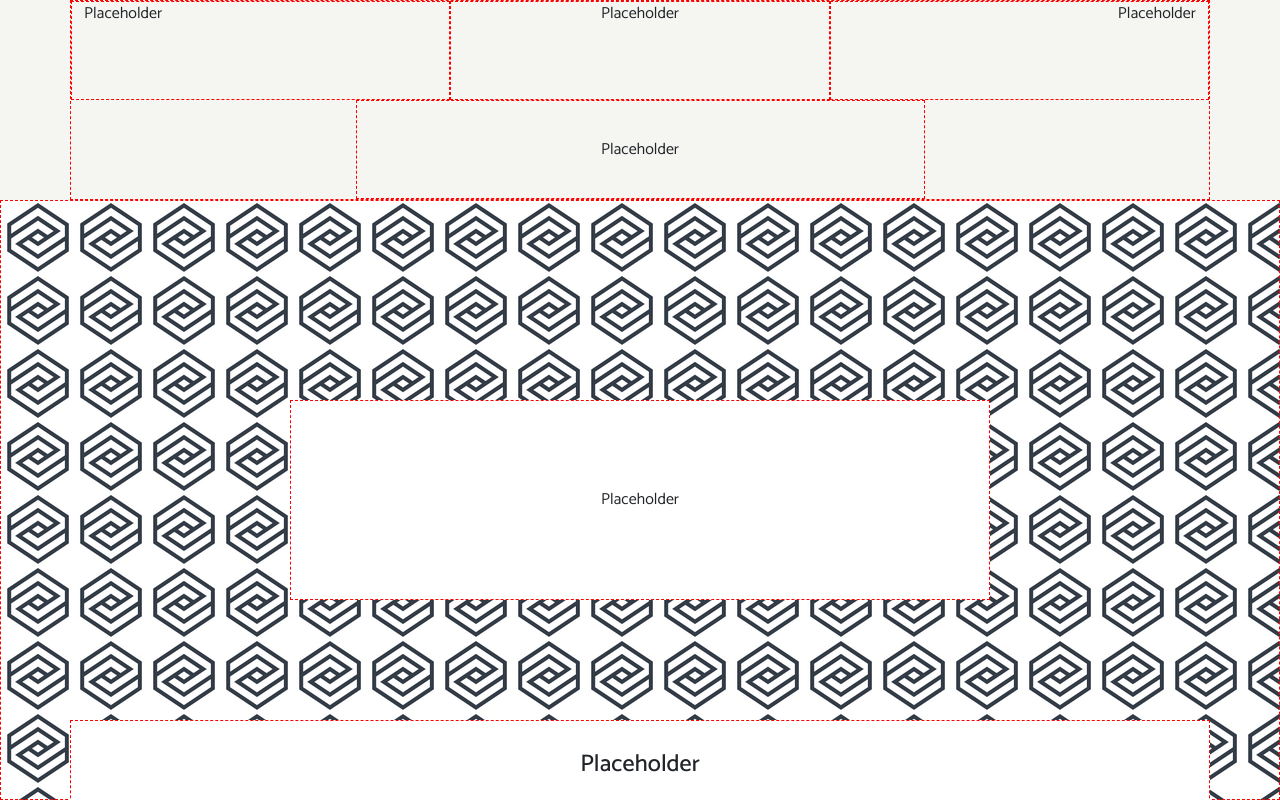
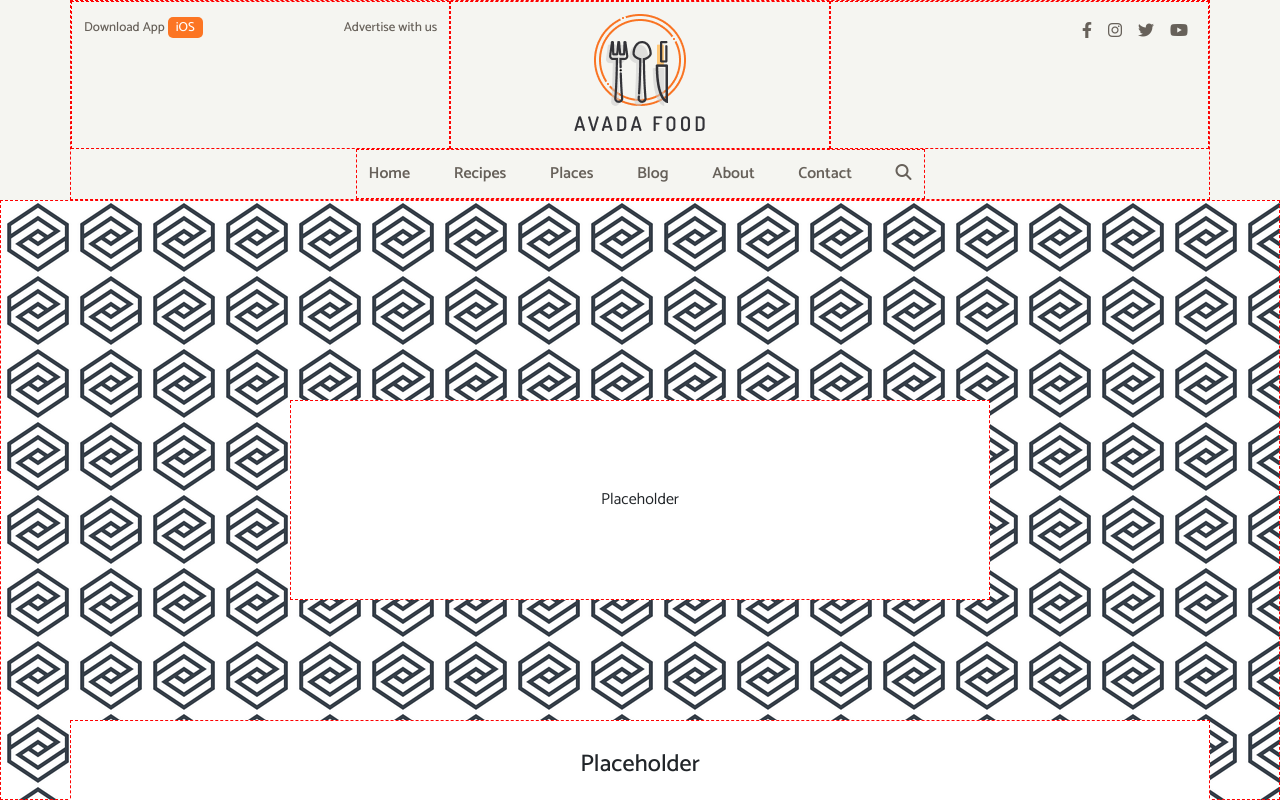
Before and after one commit to NicolaRicci100/proj-html-vuejs, a Vue app: page / in a window 1280 px wide. Shown: the top 800 px of the page. Built offline with nearby package versions, Linux system fonts and the light colour scheme.

Commit message:
AppHeader ultimato

```diff
--- a/src/assets/scss/style.scss
+++ b/src/assets/scss/style.scss
@@ -14,3 +14,8 @@
   margin: 0;
   padding: 0;
 }
+
+a{
+  text-decoration: none;
+  color: $tertiary-color;
+}
--- a/src/components/AppHeader.vue
+++ b/src/components/AppHeader.vue
@@ -1,29 +1,97 @@
 <script>
 export default {
-
+  data() {
+    return {
+      menu: [
+        'Home',
+        'Recipes',
+        'Places',
+        'Blog',
+        'About',
+        'Contact',
+      ]
+    }
+  }
 }
 </script>
 
 <template>
   <section class="container">
     <div class="row row-cols-3 justify-content-center">
-      <div class="col">Placeholder</div>
-      <div class="col text-center">Placeholder</div>
-      <div class="col text-end">Placeholder</div>
-      <div class="col-6 text-center">Placeholder</div>
+      <div class="col d-flex justify-content-between align-items-start pt-3">
+        <a href="#">Download App <span class="d-inline">iOS</span></a>
+        <a href="#">Advertise with us</a>
+      </div>
+      <div class="col logo">
+        <img src="../assets/img/avada-food-logo.png" alt="logo di Avada Food">
+      </div>
+      <div class="col d-flex justify-content-end align-items-start pt-3">
+        <i class="fa-brands fa-facebook-f"></i>
+        <i class="fa-brands fa-instagram"></i>
+        <i class="fa-brands fa-twitter"></i>
+        <i class="fa-brands fa-youtube"></i>
+      </div>
+      <div class="col-6" id="menu-nav">
+        <span v-for="voice in menu">{{ voice }}</span>
+        <span><i class="fa-solid fa-magnifying-glass"></i></span>
+      </div>
     </div>
   </section>
 </template>
 
 <style lang="scss" scoped>
 @use '../assets/scss/mixins.scss' as *;
+@use '../assets/scss/vars' as *;
 
 //temporaneo
 .row {
   height: 200px;
+  color: $tertiary-color;
+}
 
-  :last-child {
-    @include flex_center
+a {
+  font-size: 13px;
+  font-weight: 500;
+
+  span {
+    background-color: $secondary-color;
+    color: $primary-color;
+    padding: 0 8px;
+    border-radius: 5px;
+  }
+
+}
+
+.logo {
+  @include flex_center;
+
+  img {
+    cursor: pointer;
+  }
+
+}
+
+div>i {
+  cursor: pointer;
+  padding: 4px 8px;
+  border-radius: 5px;
+
+  &:hover {
+    background-color: $primary-color;
+  }
+}
+
+#menu-nav {
+  @include flex_center('cross');
+  justify-content: space-between;
+
+  span {
+    cursor: pointer;
+    font-weight: 600;
+
+    &:hover {
+      color: $secondary-color;
+    }
   }
 }
 </style>
```
